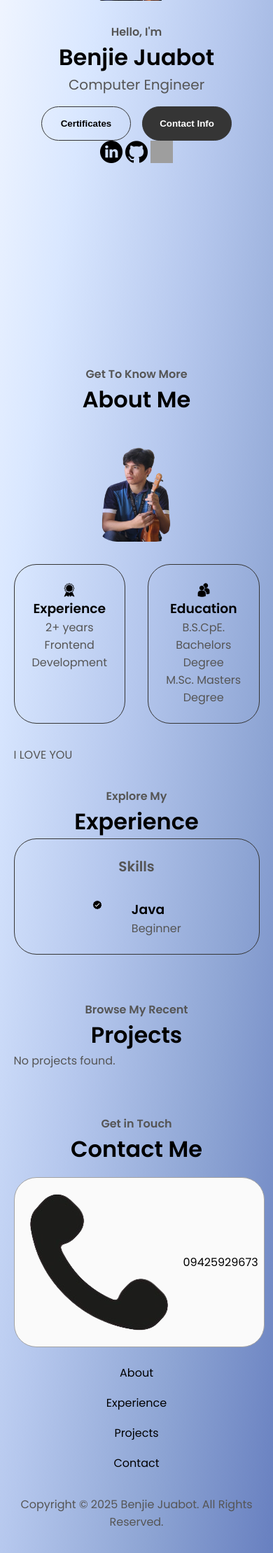
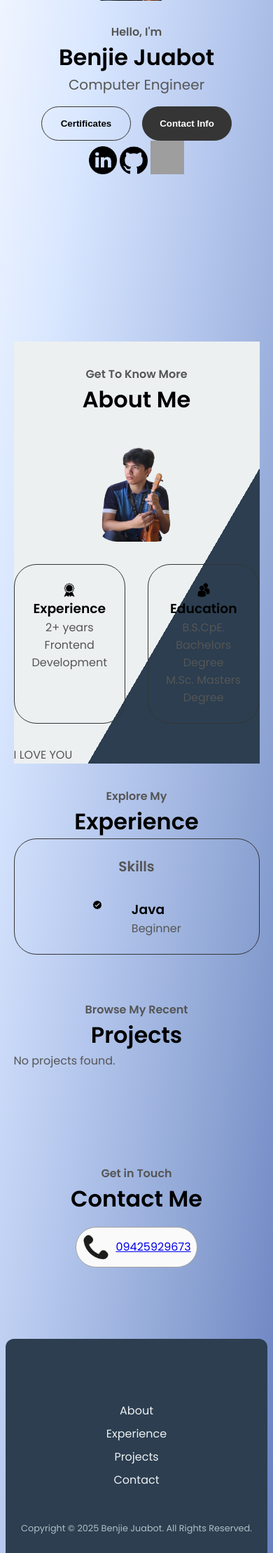
Before and after one commit to Marjdcxl/Portfolio, a PHP site: page / in a window 390 px wide. Shown: the part 381-2600 px from the top of the page at 70% size. Run offline with PHP 8.4, Linux system fonts and the light colour scheme; data comes from the database, SQL or seed files in the repository; data that the repository does not hold is empty; grey boxes are pictures that could not be loaded.

Commit message:
Update style.css

```diff
--- a/style.css
+++ b/style.css
@@ -35,6 +35,16 @@ nav,
   display: flex;
 }
 
+#desktop-nav {
+  background-color: #2C3E50; /* Dark blue background for the nav bar */
+  border-radius: 1rem; /* Rounded corners for the nav bar */
+  margin: 1.5rem 5rem; /* Margin around the nav bar to lift it from edges */
+  height: 8vh; /* Reduced height to match the image's appearance */
+  justify-content: space-around; /* Keeps elements spaced out */
+  align-items: center; /* Vertically centers elements */
+  padding: 0 2rem; /* Internal padding */
+}
+
 nav {
   justify-content: space-around;
   align-items: center;
@@ -47,21 +57,23 @@ nav {
   font-size: 1.5rem;
 }
 
-a {
-  color: black;
+#desktop-nav .nav-links a {
+  font-size: 1.25rem; /* Font size for navigation links */
+  color: #ECF0F1; /* Light text color for navigation links */
   text-decoration: none;
-  text-decoration-color: white;
+  text-decoration-color: transparent; /* Ensure no initial underline */
 }
 
-a:hover {
-  color: grey;
+#desktop-nav .nav-links a:hover {
+  color: #A7D9F7; /* Lighter blue on hover */
   text-decoration: underline;
   text-underline-offset: 1rem;
-  text-decoration-color: rgb(181, 181, 181);
+  text-decoration-color: #A7D9F7; /* Underline color matches hover text */
 }
 
 .logo {
-  font-size: 2rem;
+  font-size: 1.5rem;
+  color: #ECF0F1;
 }
 
 .logo:hover {
@@ -180,8 +192,13 @@ section {
 }
 
 #socials-container .icon {
-  width: 2rem; /* Consistent with contact icons */
-  height: 2rem;
+  width: 2.5rem; /* Consistent with contact icons */
+  height: 2.5rem;
+}
+
+#socials-container .icon[src="./assets/facebook.png"] {
+  width: 3rem; /* Set to the same size for now, but can be changed independently */
+  height: 3rem;
 }
 
 .section__text {
@@ -208,7 +225,7 @@ section {
   display: flex;
   justify-content: center;
   margin-top: 1rem;
-  gap: 1rem;
+  gap: 3rem;
 }
 
 /* BUTTONS */
@@ -216,7 +233,7 @@ section {
 .btn-container {
   display: flex;
   justify-content: center;
-  gap: 1rem;
+  gap: 2rem;
 }
 
 .btn {
@@ -263,6 +280,8 @@ section {
 
 #about {
   position: relative;
+  background: linear-gradient(to bottom right, #ECF0F1 65%, #2C3E50 35%);
+  height: fit-content
 }
 
 .about-containers {
@@ -419,22 +438,63 @@ article .icon {
 
 .contact-icon {
   cursor: default;
+  height: 2.5rem;
 }
 
 .email-icon {
-  height: 2.5rem;
+  height: 3rem;
 }
 
 /* FOOTER */
 
 footer {
-  height: 26vh;
-  margin: 0 1rem;
-  color: rgb(85, 85, 85);
+  /* Applying similar styles to the desktop nav bar for the footer */
+  background-color: #2C3E50; /* Dark blue background */
+  border-radius: 1rem; /* Rounded corners */
+  margin: 1.5rem 5rem; /* Margin to lift it from edges */
+  height: fit-content; /* Adjust height based on content */
+  padding: 1.5rem 2rem; /* Increased padding for better spacing */
+  display: flex; /* Use flexbox for internal alignment */
+  flex-direction: column; /* Stack children vertically */
+  justify-content: center; /* Center content vertically */
+  align-items: center; /* Center content horizontally */
+  gap: 1rem; /* Space between nav links and copyright */
+  color: #ECF0F1; /* Light text color for copyright */
+}
+
+/* Styling for the navigation links within the footer */
+footer nav {
+  height: fit-content;
+  margin-bottom: 0; /* Remove default margin */
+  width: 100%; /* Take full width of footer */
+  justify-content: center; /* Center the links */
+  align-items: center;
+}
+
+footer .nav-links {
+  gap: 2rem; /* Space between footer links */
+  list-style: none;
+  font-size: 1.25rem; /* Slightly smaller font for footer links */
+}
+
+footer .nav-links a {
+  color: #ECF0F1; /* Light text color for footer navigation links */
+  text-decoration: none;
+  text-decoration-color: transparent;
+}
+
+footer .nav-links a:hover {
+  color: #A7D9F7; /* Lighter blue on hover */
+  text-decoration: underline;
+  text-underline-offset: 0.5rem; /* Smaller underline offset for footer */
+  text-decoration-color: #A7D9F7;
 }
 
 footer p {
   text-align: center;
+  margin: 0; /* Remove default margin */
+  font-size: 0.9rem; /* Smaller font for copyright text */
+  color: #B0BEC5; /* Slightly muted light color for copyright */
 }
 
 /* MEDIA QUERIES (from original mediaqueries.css, integrated here) */
@@ -466,6 +526,19 @@ footer p {
   }
   .about-containers {
     margin-top: 0;
+  }
+
+  footer {
+    margin: 1rem 2%; /* Smaller margin for mobile */
+    border-radius: 0.75rem;
+    padding: 1rem;
+  }
+  footer .nav-links {
+    gap: 1rem;
+    font-size: 1rem;
+  }
+  footer p {
+    font-size: 0.8rem;
   }
 }
 
@@ -522,4 +595,12 @@ footer p {
   .text-container {
     text-align: justify;
   }
+
+  footer nav {
+    flex-direction: column; /* Stack links vertically */
+  }
+  footer .nav-links {
+    flex-direction: column; /* Ensure links stack if they wrap */
+    gap: 0.5rem;
+  }
 }
```
